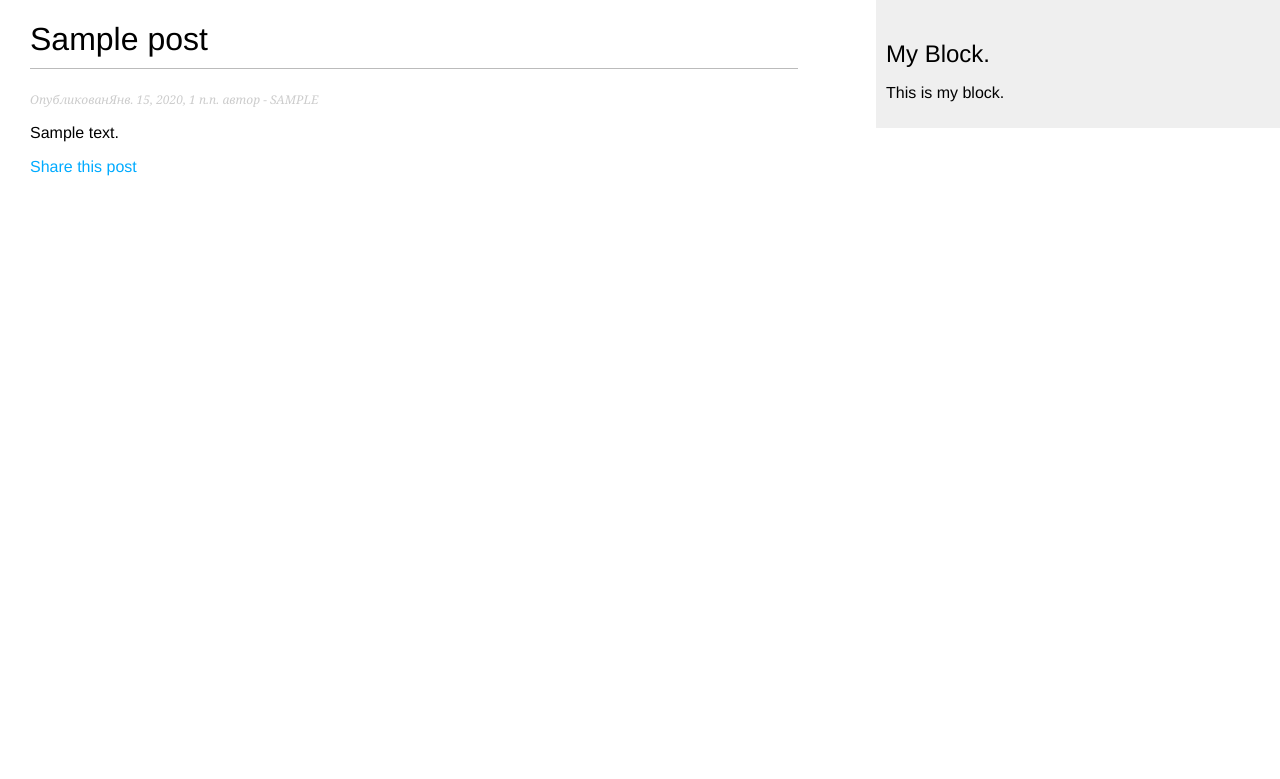
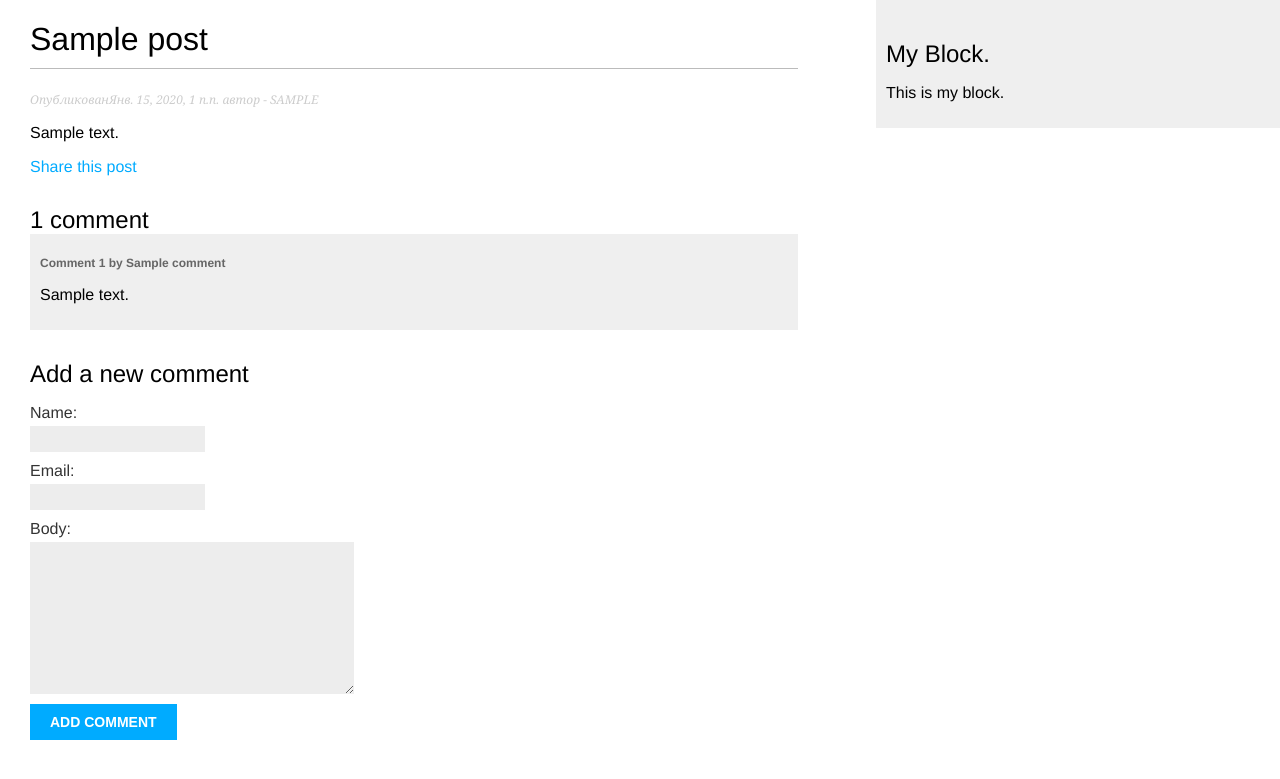
Before and after one commit to Hazzari/big_site, a Django app: a page that uses templates/blog/post/detail.html in a window 1280 px wide. Shown: the top 779 px of the page. Run offline with Django 3.2, Linux system fonts and the light colour scheme; tables that the repository leaves empty hold one stand-in row (values such as "Sample post").

Commit message:
add comment model, views, forms, template

```diff
--- a/blog/form.py
+++ b/blog/form.py
@@ -1,4 +1,5 @@
 from django import forms
+from .models import Comment
 
 
 class EmailPostForm(forms.Form):
@@ -6,3 +7,11 @@ class EmailPostForm(forms.Form):
     email = forms.EmailField()
     to = forms.EmailField()
     comments = forms.CharField(required=False, widget=forms.Textarea)
+
+
+# Форма модели - динамически генерируемая
+class CommentForm(forms.ModelForm):
+    class Meta:
+        model = Comment
+        # по умолчанию форма берет все поля модели
+        fields = ('name', 'email', 'body')
--- a/blog/models.py
+++ b/blog/models.py
@@ -55,3 +55,24 @@ class Post(models.Model):
 
     def __repr__(self):
         return self.title
+
+
+class Comment(models.Model):
+    # для привязки к определенной статье ( один ко многим) одна статья может иметь множество комментариев,
+    # но каждый комментарий может быть оставлен только к одной статье.
+    # related_name - для обращения по post.comments.all() ( по default = _set, comment_set)
+    post = models.ForeignKey(Post, on_delete=models.CASCADE, related_name='comments')
+
+    name = models.CharField(max_length=50)
+    email = models.EmailField()
+    body = models.TextField()
+    created = models.DateTimeField(auto_now_add=True)
+    updated = models.DateTimeField(auto_now=True)
+    # для скрытия некоторых комментариев
+    active = models.BooleanField(default=True)
+
+    class Meta:
+        ordering = ('created',)
+
+    def __str__(self):
+        return f'Comment by {self.name} on {self.post}'
--- a/blog/views.py
+++ b/blog/views.py
@@ -2,13 +2,13 @@ from django.core.mail import send_mail
 from django.shortcuts import render, get_object_or_404
 from django.views.generic import ListView
 
-from .form import EmailPostForm
-from .models import Post
+from .form import EmailPostForm, CommentForm
+from .models import Post, Comment
 
 
 class PostListView(ListView):
     """
-    # TODO: Вариант в функциональном стиле:
+    # TODO: Вариант с использованием функций:
 
     # def post_list(request):
     #     # получаем все записи из базы данных
@@ -46,7 +46,28 @@ def post_detail(request, year, month, day, post):
                              publish__month=month,
                              publish__day=day)
 
-    return render(request, 'blog/post/detail.html', {'post': post})
+    # Список активных комментариев для этой статьи.
+    comments = post.comments.filter(active=True)
+    new_comment = None
+    if request.method == 'POST':
+        # пользователь отправил комментарий.
+        comment_form = CommentForm(data=request.POST)
+        if comment_form.is_valid():
+            # Создаем комментарий, но пока не сохраняем в БД(commit=False).
+            new_comment = comment_form.save(commit=False)
+            # Привязываем комментарий к текущей статье.
+            # TODO: удалить print
+            print(f"post ================= {post}")
+            new_comment.post = post
+            # Сохраняем комментарий в базе данных.
+            new_comment.save()
+    else:
+        comment_form = CommentForm()
+
+    return render(request, 'blog/post/detail.html', {'post': post,
+                                                     'comments': comments,
+                                                     'new_comment': new_comment,
+                                                     'comment_form': comment_form})
 
 
 def post_share(request, post_id):
--- a/templates/blog/post/detail.html
+++ b/templates/blog/post/detail.html
@@ -7,4 +7,29 @@
     <p>
         <a href="{% url 'blog:post_share' post.id %}">Share this post</a>
     </p>
+    {% with comments.count as total_comments %}
+        <h2>{{ total_comments }} comment{{ total_comments|pluralize }}</h2>
+    {% endwith %}
+    {% for comment in comments %}
+        <div class="comment">
+            <p class="info">
+                Comment {{ forloop.counter }} by {{ comment.name }}
+                {{ comment.body|linebreaks }}
+            </p>
+        </div>
+    {% empty %}
+        {% comment %}Если список коментов пуст, тогда выводим строку{% endcomment %}
+        <p>There are no comments yet.</p>
+    {% endfor %}
+    {% if new_comment %}
+        <h2>Your comment has ben added</h2>
+    {% else %}
+        <h2>Аdd a new comment</h2>
+        <form action="." method="post">
+            {{ comment_form.as_p }}
+            {% csrf_token %}
+        <p><input type="submit" value="Add comment"></p>
+        </form>
+    {% endif %}
+
 {% endblock %}
```
Also changed, not shown: blog/admin.py (+8 -1 lines), README.MD (added), blog/migrations/0002_comment.py (added).
